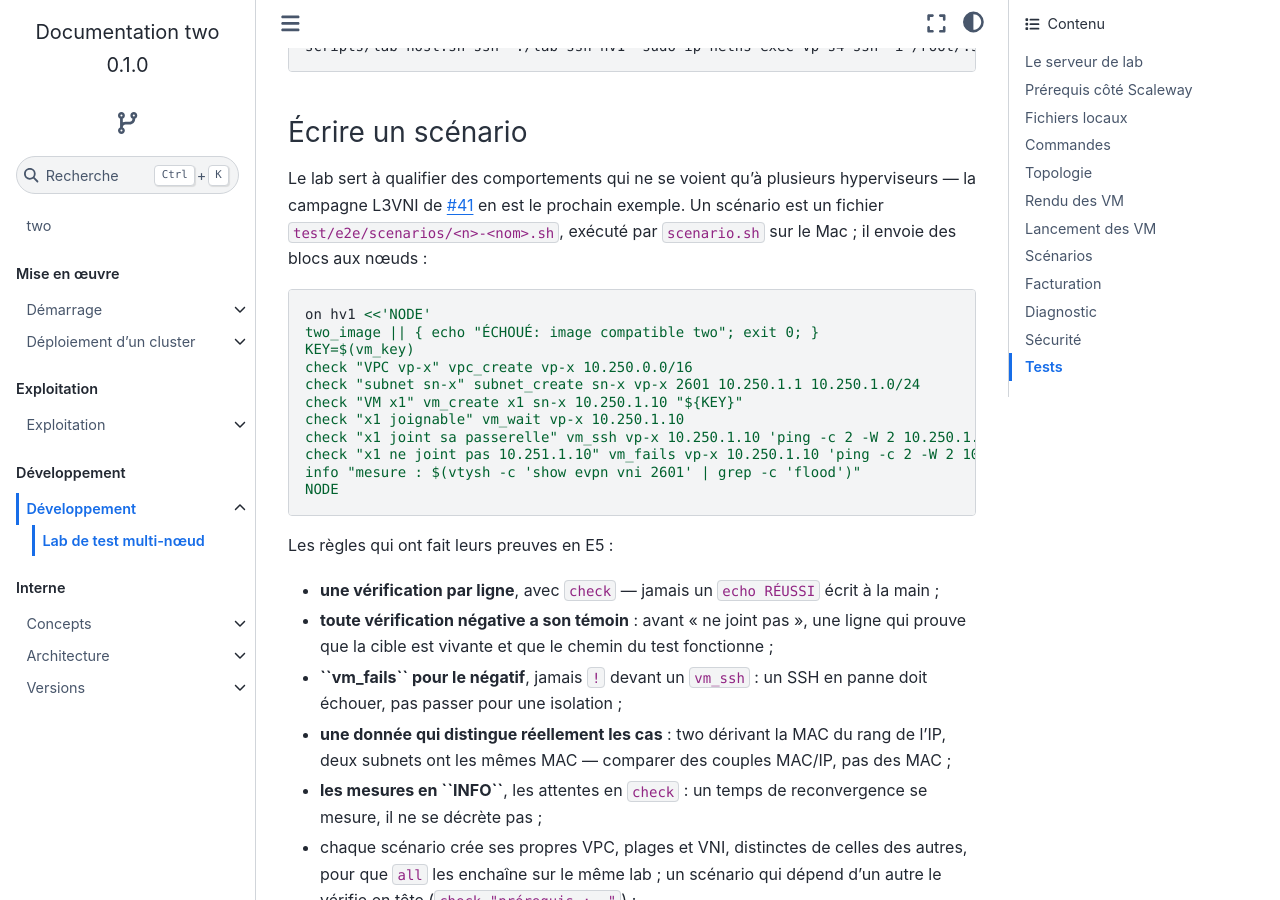
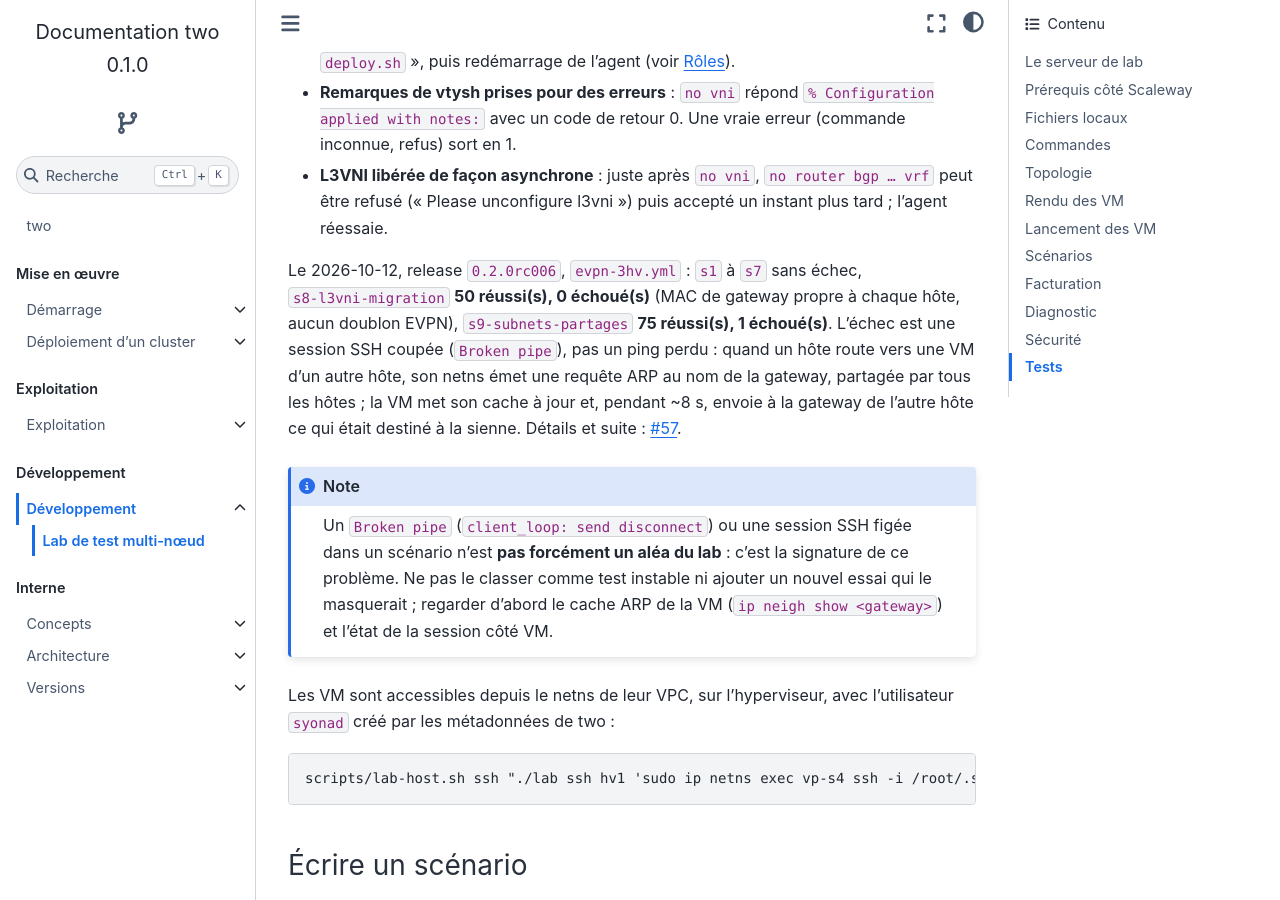
Before and after one commit to GnomeZworc/two-mirror, a Sphinx documentation site: the page built from docs/developpement/lab.rst, in a window 1280 px wide and 900 px high, scrolled down 20646 px. Built offline with Sphinx 7.4.7 and the Sphinx Book theme 1.1.4, drawn with Linux system fonts in a browser that asks for light colours; some of the changed text lies outside the part shown.

Commit message:
f-41: lab: scénario s9 (deux subnets sur deux hôtes), résultats rc006, note sur les Broken pipe #41
Signed-off-by: GnomeZworc <nicolas.boufidjeline@g3e.fr>

```diff
--- a/docs/developpement/lab.rst
+++ b/docs/developpement/lab.rst
@@ -758,6 +758,12 @@
        chaque hôte, sans doublon EVPN ; watchdog : ``/32`` orphelin signalé comme trou noir, ``/32`` manquant
        signalé
      - hv1, hv2, hv3, rr1
+   * - ``s9-subnets-partages``
+     - deux VPC, avec et sans ``l3vni``, chacune avec deux subnets présents sur **les deux**
+       hyperviseurs et une VM par subnet et par hôte : ping entre toutes les paires (même subnet ou
+       non, même hôte ou non) ; chaque VM voit la MAC de gateway de son propre hôte ; aucune MAC en
+       double sur les quatre VNI
+     - hv2, hv3, rr1
 
 ``s6`` réutilise les VM de ``s4`` : le lancer après.
 
@@ -849,6 +855,21 @@
   inconnue, refus) sort en 1.
 * **L3VNI libérée de façon asynchrone** : juste après ``no vni``, ``no router bgp … vrf`` peut être
   refusé (« Please unconfigure l3vni ») puis accepté un instant plus tard ; l'agent réessaie.
+
+Le 2026-10-12, release ``0.2.0rc006``, ``evpn-3hv.yml`` : ``s1`` à ``s7`` sans échec,
+``s8-l3vni-migration`` **50 réussi(s), 0 échoué(s)** (MAC de gateway propre à chaque hôte, aucun
+doublon EVPN), ``s9-subnets-partages`` **75 réussi(s), 1 échoué(s)**. L'échec est une session SSH
+coupée (``Broken pipe``), pas un ping perdu : quand un hôte route vers une VM d'un autre hôte, son
+netns émet une requête ARP au nom de la gateway, partagée par tous les hôtes ; la VM met son cache à
+jour et, pendant ~8 s, envoie à la gateway de l'autre hôte ce qui était destiné à la sienne.
+Détails et suite : `#57 <https://git.g3e.fr/syonad/two/issues/57>`_.
+
+.. note::
+
+   Un ``Broken pipe`` (``client_loop: send disconnect``) ou une session SSH figée dans un scénario
+   n'est **pas forcément un aléa du lab** : c'est la signature de ce problème. Ne pas le classer
+   comme test instable ni ajouter un nouvel essai qui le masquerait ; regarder d'abord le cache ARP
+   de la VM (``ip neigh show <gateway>``) et l'état de la session côté VM.
 
 Les VM sont accessibles depuis le netns de leur VPC, sur l'hyperviseur, avec l'utilisateur
 ``syonad`` créé par les métadonnées de two :
```
Also changed, not shown: 1 other file.
